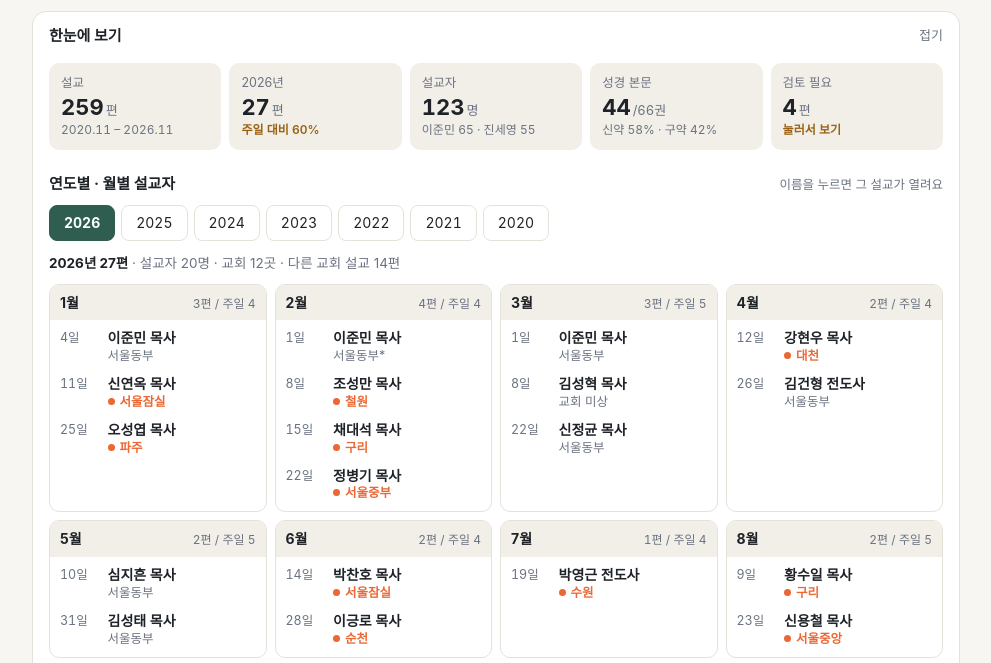
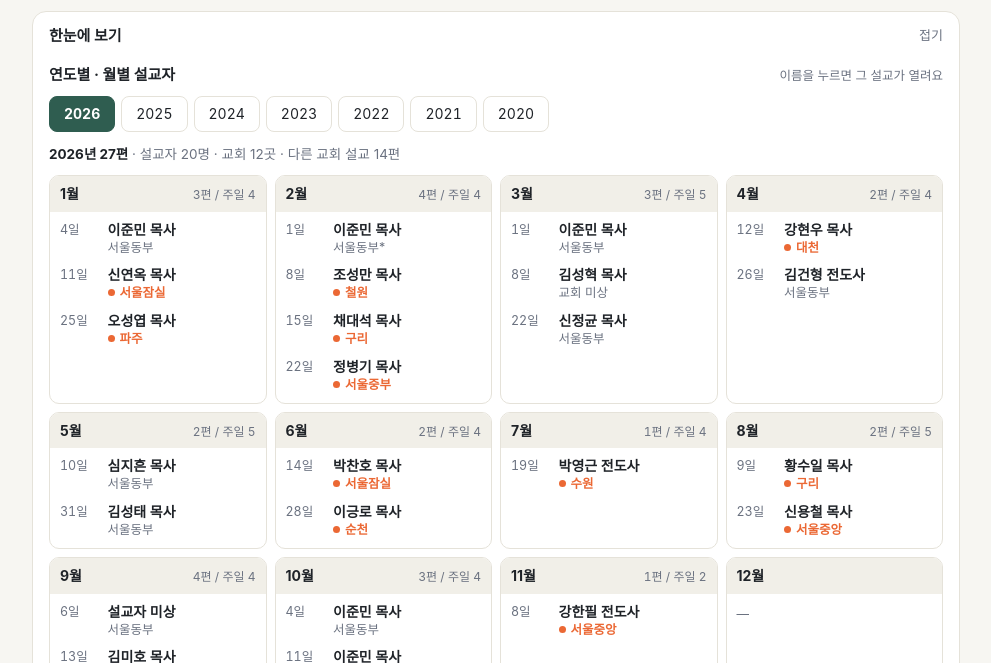
Before and after one commit to jangjiwon7142-lgtm/sermon-archive, a plain HTML site: page docs/index.html in a window 1280 px wide. Shown: the part 102-765 px from the top of the page, without its empty margins (144-1135 px from the left). Drawn offline with Linux system fonts and the light colour scheme.

Commit message:
대시보드: 한눈에 보기에서 요약 카드 제거
Co-Authored-By: Claude Opus 5.5 <noreply@anthropic.com>

```diff
--- a/docs/index.html
+++ b/docs/index.html
@@ -34,14 +34,6 @@ header p{margin:4px 0 0;color:var(--sub);font-size:14px}
 .dash>summary::after{content:"접기";font-weight:400;font-size:13px;color:var(--sub)}
 .dash:not([open])>summary::after{content:"펼치기"}
 .dash-body{padding:4px 16px 18px;display:flex;flex-direction:column;gap:22px}
-.kpis{display:grid;grid-template-columns:repeat(5,minmax(0,1fr));gap:8px}
-.kpi{background:var(--hov);border-radius:10px;padding:10px 12px;min-width:0;border:0;text-align:left}
-.kpi .k{display:block;font-size:12.5px;color:var(--sub)}
-.kpi .v{display:block;font-size:22px;font-weight:700;font-variant-numeric:tabular-nums;line-height:1.3}
-.kpi .v small{font-size:13px;font-weight:400;color:var(--sub);margin-left:2px}
-.kpi .d{display:block;font-size:12px;color:var(--sub);white-space:nowrap;overflow:hidden;text-overflow:ellipsis}
-.kpi .d.alert{color:var(--warn);font-weight:600}
-button.kpi{cursor:pointer}button.kpi:hover{background:var(--accbg)}
 .panel{display:flex;flex-direction:column;gap:10px;min-width:0}
 .ph{display:flex;justify-content:space-between;align-items:baseline;gap:8px;flex-wrap:wrap}
 .ph h2{margin:0;font-size:15px}
@@ -129,7 +121,6 @@ footer{color:var(--sub);font-size:12.5px;text-align:center;padding-bottom:28px}
 :focus-visible{outline:2px solid var(--acc);outline-offset:2px}
 
 @media(max-width:760px){
- .kpis{grid-template-columns:repeat(2,minmax(0,1fr))}.kpis>:last-child{grid-column:1/-1}
  .fgrid{grid-template-columns:repeat(2,minmax(0,1fr))}
 }
 .fpanel{margin:10px 0 4px}
@@ -152,7 +143,6 @@ footer{color:var(--sub);font-size:12.5px;text-align:center;padding-bottom:28px}
 <details class="dash" id="dash" open>
  <summary>한눈에 보기</summary>
  <div class="dash-body">
-  <div class="kpis" id="kpis"></div>
   <div class="panel">
    <div class="ph"><h2>연도별 · 월별 설교자</h2><span class="hint">이름을 누르면 그 설교가 열려요</span></div>
    <div class="years" id="cal-years" role="group" aria-label="연도 선택"></div>
@@ -374,26 +364,6 @@ function renderDash(){
  const dates=ALL.map(r=>r.date).filter(Boolean).sort(),first=dates[0],last=dates[dates.length-1];
  const years=[...new Set(ALL.map(r=>+r.year).filter(Boolean))].sort();
  const thisY=years[years.length-1];
- const M={};ALL.forEach(r=>{const k=r.date.slice(0,7);M[k]=(M[k]||0)+1});
- // 연도별 주일 대비
- const cover={};years.forEach(y=>{let n=0,s=0;for(let m=1;m<=12;m++){const k=`${y}-${String(m).padStart(2,"0")}`;s+=sundays(y,m,first,last);n+=M[k]||0}cover[y]=[n,s]});
-
- /* KPI */
- const pc={};ALL.forEach(r=>r.preacher&&(pc[r.preacher]=(pc[r.preacher]||0)+1));
- const topP=Object.entries(pc).sort((a,b)=>b[1]-a[1]).slice(0,2);
- const books=new Set(ALL.map(r=>r.book).filter(b=>BOOK_ORDER.includes(b)));
- const ntN=ALL.filter(r=>NT.some(b=>b[0]===r.book)).length;
- const review=ALL.filter(r=>r.needs_review).length;
- const [yn,ys]=cover[thisY];const yr=ys?Math.round(Math.min(yn/ys,1)*100):0;
- const k=[
-  `<div class="kpi"><span class="k">설교</span><span class="v">${ALL.length}<small>편</small></span><span class="d">${first.slice(0,7).replace("-",".")} – ${last.slice(0,7).replace("-",".")}</span></div>`,
-  `<button class="kpi" data-ky="${thisY}"><span class="k">${thisY}년</span><span class="v">${yn}<small>편</small></span><span class="d ${yr<75?"alert":""}">주일 대비 ${yr}%</span></button>`,
-  `<div class="kpi"><span class="k">설교자</span><span class="v">${Object.keys(pc).length}<small>명</small></span><span class="d">${topP.map(([n,c])=>n.replace(/ 목사$/,"")+" "+c).join(" · ")}</span></div>`,
-  `<div class="kpi"><span class="k">성경 본문</span><span class="v">${books.size}<small>/66권</small></span><span class="d">신약 ${Math.round(ntN/ALL.length*100)}% · 구약 ${100-Math.round(ntN/ALL.length*100)}%</span></div>`,
-  `<button class="kpi" data-kr="1"><span class="k">검토 필요</span><span class="v">${review}<small>편</small></span><span class="d ${review?"alert":""}">${review?"눌러서 보기":"없음"}</span></button>`
- ];
- $("#kpis").innerHTML=k.join("");
- $("#kpis").addEventListener("click",e=>{const b=e.target.closest("button");if(!b)return;if(b.dataset.ky){S.y=b.dataset.ky;S.m=""}if(b.dataset.kr)S.r="1";apply();jump()});
 
 
  /* 연도별·월별 설교자 */
```
